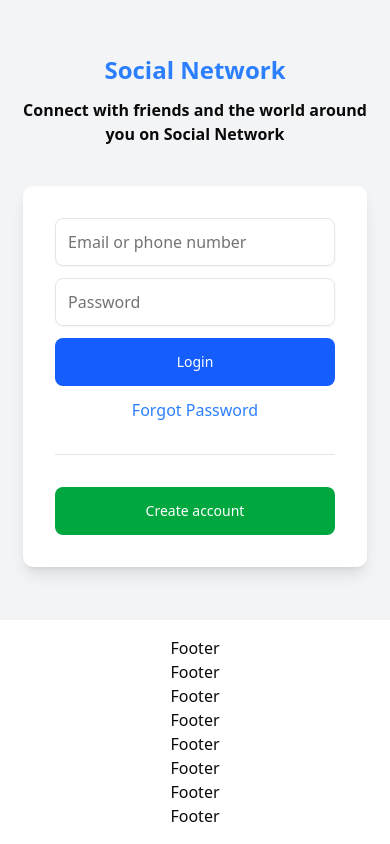
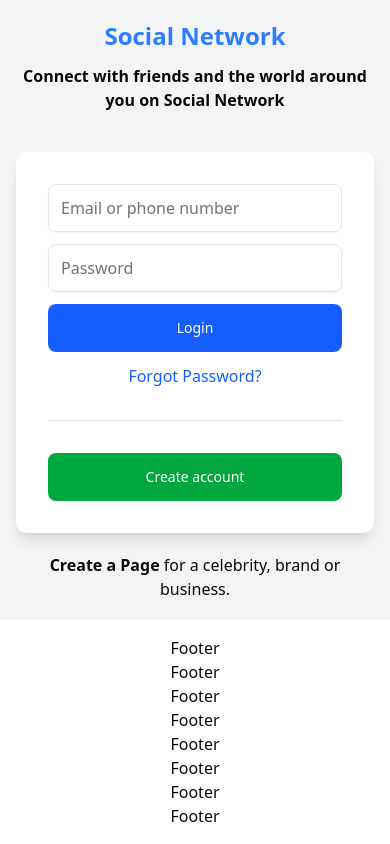
Before and after one commit to Tobikun11-Arch/Social-Network, a Next.js app in the folder frontend/: page / in a window 390 px wide. Built offline with nearby package versions, Linux system fonts and the light colour scheme.

Commit message:
mobile responsive: created homepage responsive on mobile: text:

```diff
--- a/frontend/src/components/features/homepage/components/LoginForm.tsx
+++ b/frontend/src/components/features/homepage/components/LoginForm.tsx
@@ -53,7 +53,8 @@ export default function LoginForm() {
   }
 
   return (
-    <aside className='bg-white p-8 rounded-lg shadow-lg w-full'>
+    <div className="flex-col w-full">
+      <aside className='bg-white p-8 rounded-lg shadow-lg w-full xl:w-3/4 xl:mx-auto'>
     <Form {...form}>
       <form onSubmit={form.handleSubmit(onSubmit)} className="space-y-3">
         {fields.map((fieldDef) => (
@@ -72,12 +73,15 @@ export default function LoginForm() {
         />
         ))}
 
-        <Button type="submit" className="w-full bg-blue-600 text-semibold text-white h-12">Login</Button>
-        <Link href="" className="block text-blue-500 text-center">Forgot Password</Link>
+        <Button type="submit" className="w-full hover:bg-blue-800 bg-blue-600 text-semibold text-white h-12">Login</Button>
+        <Link href="" className="block text-blue-600 text-center">Forgot Password?</Link>
         <hr className=" mb-8 mt-8"/>
-        <Button type="submit" className="w-full bg-green-600 text-semibold text-white h-12">Create account</Button>
+        <Button type="submit" className="w-full hover:bg-green-600 bg-green-600 text-semibold text-white h-12">Create account</Button>
       </form>
     </Form>
     </aside>
+
+    <p className="text-center mt-5"><span className="font-bold">Create a Page</span> for a celebrity, brand or business.</p>
+    </div>
   )
 }
```
Also changed, not shown: frontend/src/components/features/homepage/components/Hero.tsx (line endings or trailing spaces).
